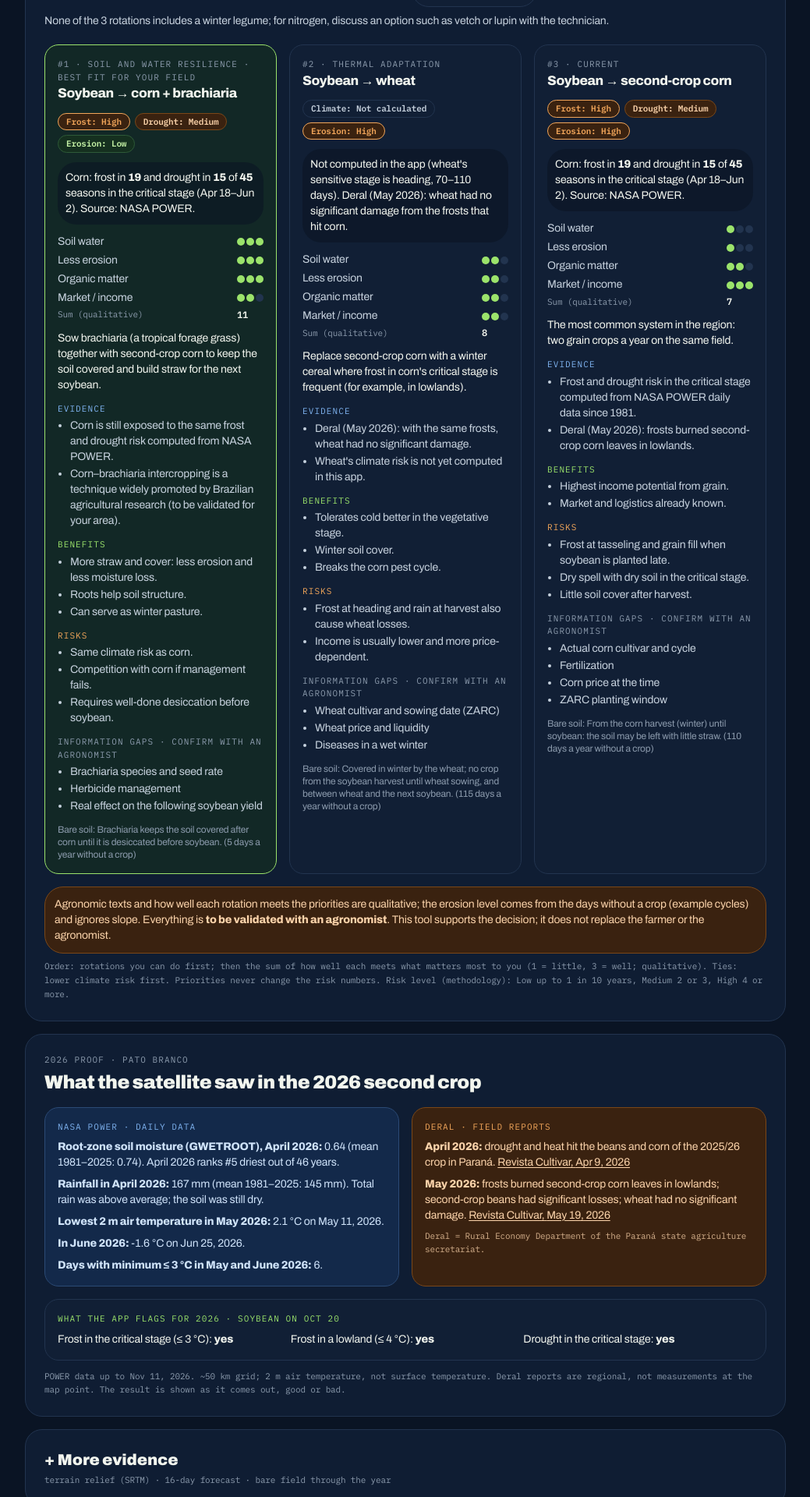
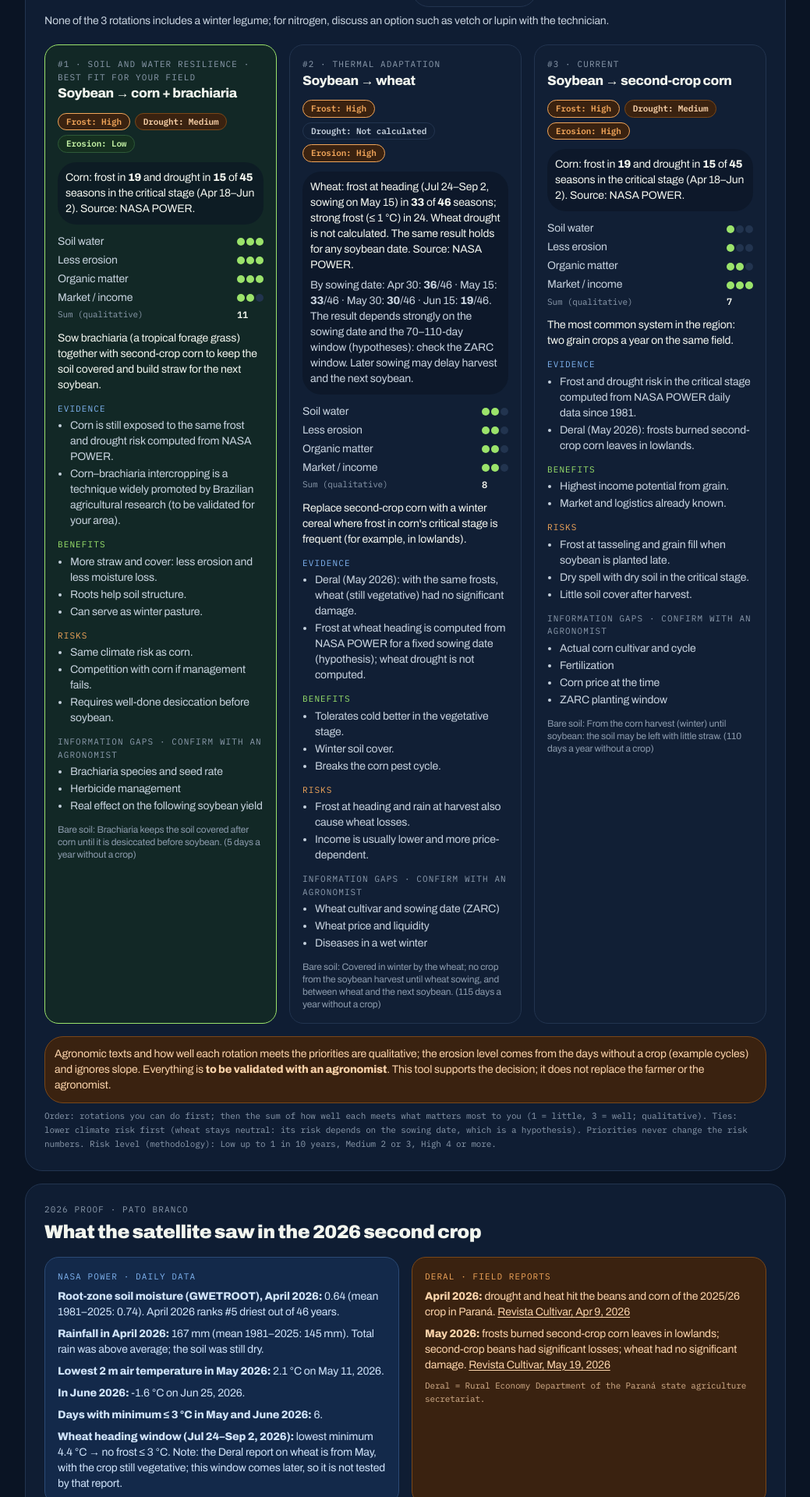
Before and after one commit to HelenaCarrano/houston_we_have_a_harvest, a Next.js app: page / in a window 1280 px wide. Shown: the part 2280-4200 px from the top of the page at 78% size, without its empty margins (120-1159 px from the left). Built offline with nearby package versions, Linux system fonts and the light colour scheme.

Commit message:
feat: risco de geada no espigamento do trigo (NASA POWER) com sensibilidade à semeadura e testes

```diff
--- a/src/components/gt/GroundTruthApp.tsx
+++ b/src/components/gt/GroundTruthApp.tsx
@@ -512,6 +512,24 @@ function Prova2026({ local, d, limite }: { local: LocalView; d: DataView; limite
                   {p.diasFrioMaioJunho2026}.
                 </li>
               )}
+              {local.trigo.minimaJanela2026 !== null && (
+                <li>
+                  <b>
+                    {t(
+                      `Janela do espigamento do trigo (${fmtDia(local.trigo.janela.inicio, lang)}–${fmtDia(local.trigo.janela.fim, lang)}/2026):`,
+                      `Wheat heading window (${fmtDia(local.trigo.janela.inicio, lang)}–${fmtDia(local.trigo.janela.fim, lang)}, 2026):`,
+                    )}
+                  </b>{" "}
+                  {t("menor mínima", "lowest minimum")} {fmtNum(local.trigo.minimaJanela2026, 1, lang)} °C →{" "}
+                  {local.trigo.minimaJanela2026 <= limite
+                    ? t(`geada ≤ ${limite} °C.`, `frost ≤ ${limite} °C.`)
+                    : t(`sem geada ≤ ${limite} °C. `, `no frost ≤ ${limite} °C. `)}
+                  {t(
+                    "Atenção: o relato do Deral sobre o trigo é de maio, com a lavoura ainda em fase vegetativa; esta janela é posterior e, portanto, não é testada por ele.",
+                    "Note: the Deral report on wheat is from May, with the crop still vegetative; this window comes later, so it is not tested by that report.",
+                  )}
+                </li>
+              )}
             </ul>
           </div>
           <div className="rounded-[18px] border border-gt-risk-line bg-gt-risk-bg p-4 text-gt-risk-text">
@@ -898,7 +916,7 @@ export function GroundTruthApp({ data }: { data: ViewData }) {
           )}
         </Card>
 
-        <Rotacoes d={dEf} nomeLocal={local.nome} baixada={baixada} filtroRotulo={filtroTexto} />
+        <Rotacoes d={dEf} trigo={local.trigo} nomeLocal={local.nome} baixada={baixada} filtroRotulo={filtroTexto} />
 
         <Prova2026 local={local} d={d} limite={p.limiteGeadaC} />
 
--- a/src/components/gt/Rotacoes.tsx
+++ b/src/components/gt/Rotacoes.tsx
@@ -1,7 +1,7 @@
 "use client";
 
 import { useState } from "react";
-import type { DataView } from "@/lib/view-data";
+import type { DataView, TrigoView } from "@/lib/view-data";
 import {
   ROTACOES,
   PRIORIDADES,
@@ -69,11 +69,14 @@ function Lista({ titulo, itens, cor }: { titulo: string; itens: string[]; cor: s
 
 export function Rotacoes({
   d,
+  trigo,
   nomeLocal,
   baixada,
   filtroRotulo = "",
 }: {
   d: DataView;
+  /** Geada no espigamento do trigo (não depende da data da soja). */
+  trigo: TrigoView;
   nomeLocal: string;
   baixada: boolean;
   /** Filtro de El Niño/La Niña ativo (vazio = todos os anos). */
@@ -92,6 +95,8 @@ export function Rotacoes({
   const geada = baixada ? d.geadaBaixada : d.geada;
   const nivelGeada = nivelPorFreq(geada.frequencia);
   const nivelSeca = nivelPorFreq(d.seca.frequencia);
+  const geadaTrigo = baixada ? trigo.geadaBaixada : trigo.geada;
+  const sensTrigo = baixada ? trigo.sensibilidadeBaixada : trigo.sensibilidade;
   const nivelClimaMilho: Nivel = PESO_NIVEL[nivelGeada] >= PESO_NIVEL[nivelSeca] ? nivelGeada : nivelSeca;
 
   // trigo: risco não calculado → neutro (1) no desempate
@@ -116,7 +121,12 @@ export function Rotacoes({
         ` Risco do milho nesta data: geada em ${geada.anosComEvento} e seca em ${d.seca.anosComEvento} de ${geada.totalAnos} safras.`,
         ` Corn risk on this date: frost in ${geada.anosComEvento} and drought in ${d.seca.anosComEvento} of ${geada.totalAnos} seasons.`,
       )
-    : "";
+    : melhor.r.id === "trigo"
+      ? t(
+          ` Geada no espigamento do trigo: ${geadaTrigo.anosComEvento} de ${geadaTrigo.totalAnos} safras (depende da data de semeadura).`,
+          ` Wheat frost at heading: ${geadaTrigo.anosComEvento} of ${geadaTrigo.totalAnos} seasons (depends on the sowing date).`,
+        )
+      : "";
   const descartadasTxt = descartadas
     .map((a) => {
       const k = a.bloqueios[0];
@@ -262,7 +272,10 @@ export function Rotacoes({
                     <SeloNivel nivel={nivelSeca} rotulo={t("Seca", "Drought")} />
                   </>
                 ) : (
-                  <SeloNivel nivel="Não calculado" rotulo={t("Clima", "Climate")} />
+                  <>
+                    <SeloNivel nivel={geadaTrigo.nivel} rotulo={t("Geada", "Frost")} />
+                    <SeloNivel nivel="Não calculado" rotulo={t("Seca", "Drought")} />
+                  </>
                 )}
                 <SeloNivel nivel={d.campo[r.id].nivelErosao} rotulo={t("Erosão", "Erosion")} />
               </div>
@@ -278,7 +291,35 @@ export function Rotacoes({
                     {t("Fonte: NASA POWER.", "Source: NASA POWER.")}
                   </>
                 ) : (
-                  x.riscoQualitativo
+                  <>
+                    {t("Trigo: geada no espigamento (", "Wheat: frost at heading (")}
+                    {dia(trigo.janela.inicio)}–{dia(trigo.janela.fim)}
+                    {t(`, semeadura em ${dia(trigo.semeadura)}) em `, `, sowing on ${dia(trigo.semeadura)}) in `)}
+                    <b>{geadaTrigo.anosComEvento}</b> {t("de", "of")} <b>{geadaTrigo.totalAnos}</b>{" "}
+                    {t("safras", "seasons")}
+                    {geadaTrigo.anosFortes && geadaTrigo.anosFortes.length > 0
+                      ? t(`; geada forte (≤ ${trigo.limiteForteC + (baixada ? trigo.ajusteBaixadaC : 0)} °C) em ${geadaTrigo.anosFortes.length}`, `; strong frost (≤ ${trigo.limiteForteC + (baixada ? trigo.ajusteBaixadaC : 0)} °C) in ${geadaTrigo.anosFortes.length}`)
+                      : ""}
+                    . {t("Seca do trigo não calculada. O mesmo resultado vale para qualquer data da soja. Fonte: NASA POWER.", "Wheat drought is not calculated. The same result holds for any soybean date. Source: NASA POWER.")}
+                    <span className="mt-1.5 block text-gt-muted">
+                      {t("Por data de semeadura: ", "By sowing date: ")}
+                      {sensTrigo.map((s, k) => (
+                        <span key={s.semeadura}>
+                          {k > 0 ? " · " : ""}
+                          {dia(s.semeadura)}: <b>{s.anosComEvento}</b>/{s.totalAnos}
+                        </span>
+                      ))}
+                      . {t(
+                        "O resultado depende muito da data de semeadura e da janela de 70–110 dias (hipóteses): confira a janela do ZARC. Semeadura mais tarde pode atrasar a colheita e a próxima soja.",
+                        "The result depends strongly on the sowing date and the 70–110-day window (hypotheses): check the ZARC window. Later sowing may delay harvest and the next soybean.",
+                      )}
+                    </span>
+                    {filtroRotulo && (
+                      <span className="mt-1.5 block text-gt-faint">
+                        {t("O filtro de El Niño/La Niña não é aplicado ao trigo.", "The El Niño/La Niña filter is not applied to wheat.")}
+                      </span>
+                    )}
+                  </>
                 )}
               </p>
 
--- a/src/lib/engine/index.ts
+++ b/src/lib/engine/index.ts
@@ -300,3 +300,66 @@ export function deCada10(frequencia: number): number {
 
 export const AVISO_BAIXADA =
   "Baixadas acumulam ar frio; o risco local tende a ser maior que o calculado para a região.";
+
+/**
+ * Geada na fase sensível do TRIGO (emborrachamento ao florescimento): em cada ano, verifica se
+ * T2M_MIN <= limite em algum dia de [semeadura + espigamentoTrigoInicio, semeadura + espigamentoTrigoFim].
+ * A semeadura é uma data fixa do ano (hipótese; o ZARC define a janela real), então o resultado
+ * NÃO depende da data de plantio da soja. O ano listado é o da semeadura (a fase cai no mesmo ano).
+ * Mesmos limites de geada do milho (3 °C / 1 °C no abrigo; baixada +1 °C) para a comparação ser justa.
+ */
+export function riscoGeadaTrigo(
+  dados: DadosDiarios,
+  params: EngineParams = PARAMS_PADRAO,
+  baixada = false,
+  semeadura: string = params.semeaduraTrigo,
+): ResultadoRisco {
+  const inicio = inicioSerie(dados);
+  const ajuste = baixada ? params.ajusteBaixadaC : 0;
+  const limite = params.limiteGeadaC + ajuste;
+  const limiteForte = params.limiteGeadaForteC + ajuste;
+  const [mes, dia] = semeadura.split("-").map(Number);
+  const porAno: AnoAvaliado[] = [];
+  for (const ano of anosDePlantio(dados)) {
+    const s = utc(ano, mes, dia);
+    const t = fatia(
+      dados.data.T2M_MIN,
+      inicio,
+      somaDias(s, params.espigamentoTrigoInicio),
+      somaDias(s, params.espigamentoTrigoFim),
+    );
+    if (!completa(t)) continue;
+    const min = Math.min(...t);
+    porAno.push({ ano, evento: min <= limite, forte: min <= limiteForte, valor: min });
+  }
+  return resumo(porAno, true);
+}
+
+/** Datas de semeadura do trigo usadas para mostrar o quanto o resultado depende dessa hipótese. */
+export const SEMEADURAS_TRIGO_SENSIBILIDADE = ["04-30", "05-15", "05-30", "06-15"] as const;
+
+export interface SensibilidadeTrigo {
+  semeadura: string;
+  anosComEvento: number;
+  totalAnos: number;
+}
+
+/** Geada no espigamento do trigo para várias datas de semeadura (mesma janela em dias). */
+export function sensibilidadeTrigo(
+  dados: DadosDiarios,
+  params: EngineParams = PARAMS_PADRAO,
+  baixada = false,
+): SensibilidadeTrigo[] {
+  return SEMEADURAS_TRIGO_SENSIBILIDADE.map((semeadura) => {
+    const r = riscoGeadaTrigo(dados, params, baixada, semeadura);
+    return { semeadura, anosComEvento: r.anosComEvento, totalAnos: r.totalAnos };
+  });
+}
+
+/** Início e fim ("MM-DD") da fase sensível do trigo, num ano comum, para mostrar na tela. */
+export function janelaTrigo(params: EngineParams = PARAMS_PADRAO): { inicio: string; fim: string } {
+  const [mes, dia] = params.semeaduraTrigo.split("-").map(Number);
+  const s = utc(2025, mes, dia);
+  const f = (d: Date) => d.toISOString().slice(5, 10);
+  return { inicio: f(somaDias(s, params.espigamentoTrigoInicio)), fim: f(somaDias(s, params.espigamentoTrigoFim)) };
+}
--- a/src/lib/engine/params.ts
+++ b/src/lib/engine/params.ts
@@ -33,6 +33,9 @@ export interface EngineParams {
   semeaduraTrigo: string;
   /** Dias do plantio à colheita do trigo (hipótese a validar). */
   cicloTrigo: number;
+  /** Fase sensível do trigo (emborrachamento ao florescimento): dias após a semeadura (hipótese a validar). */
+  espigamentoTrigoInicio: number;
+  espigamentoTrigoFim: number;
   /** Até este número de dias sem cultura o campo conta como coberto (tolerância do intervalo de semeadura). */
   toleranciaCobertoDias: number;
   /** Mais dias sem cultura que isto = erosão Alta (Metodologia: "descoberto mais de 60 dias"). */
@@ -56,6 +59,8 @@ export const PARAMS_PADRAO: EngineParams = {
   cicloMilho: 135,
   semeaduraTrigo: "05-15",
   cicloTrigo: 130,
+  espigamentoTrigoInicio: 70,
+  espigamentoTrigoFim: 110,
   toleranciaCobertoDias: 15,
   limiteErosaoAltaDias: 60,
   chuvaForteMm: 50,
--- a/src/lib/rotacoes.ts
+++ b/src/lib/rotacoes.ts
@@ -95,8 +95,8 @@ export const ROTACOES: Rotacao[] = [
       justificativa:
         "Trocar o milho safrinha por um cereal de inverno onde a geada na fase crítica do milho é frequente (por exemplo, em baixadas).",
       evidencia: [
-        "Deral (mai/2026): com as mesmas geadas, o trigo não teve dano significativo.",
-        "O risco climático do trigo ainda não é calculado neste app.",
+        "Deral (mai/2026): com as mesmas geadas, o trigo (ainda vegetativo) não teve dano significativo.",
+        "Geada no espigamento do trigo calculada com a NASA POWER para uma semeadura fixa (hipótese); a seca do trigo não é calculada.",
       ],
       beneficios: [
         "Tolera melhor o frio na fase vegetativa.",
@@ -118,8 +118,8 @@ export const ROTACOES: Rotacao[] = [
       justificativa:
         "Replace second-crop corn with a winter cereal where frost in corn's critical stage is frequent (for example, in lowlands).",
       evidencia: [
-        "Deral (May 2026): with the same frosts, wheat had no significant damage.",
-        "Wheat's climate risk is not yet computed in this app.",
+        "Deral (May 2026): with the same frosts, wheat (still vegetative) had no significant damage.",
+        "Frost at wheat heading is computed from NASA POWER for a fixed sowing date (hypothesis); wheat drought is not computed.",
       ],
       beneficios: [
         "Tolerates cold better in the vegetative stage.",
@@ -200,11 +200,11 @@ export const NOTA_NITROGENIO = {
 export const REGRA_ORDEM = {
   pt:
     "Ordem: rotações que você consegue fazer primeiro; depois, soma de quanto cada uma atende ao que pesa mais para você (1 = pouco, 3 = bem; qualitativo). " +
-    "Empate: menor risco climático primeiro. As prioridades não mudam os números de risco. " +
+    "Empate: menor risco climático primeiro (o trigo fica neutro: seu risco depende da data de semeadura, que é hipótese). As prioridades não mudam os números de risco. " +
     "Nível de risco (Metodologia): Baixo até 1 em 10 anos, Médio 2 ou 3, Alto 4 ou mais.",
   en:
     "Order: rotations you can do first; then the sum of how well each meets what matters most to you (1 = little, 3 = well; qualitative). " +
-    "Ties: lower climate risk first. Priorities never change the risk numbers. " +
+    "Ties: lower climate risk first (wheat stays neutral: its risk depends on the sowing date, which is a hypothesis). Priorities never change the risk numbers. " +
     "Risk level (methodology): Low up to 1 in 10 years, Medium 2 or 3, High 4 or more.",
 };
 
--- a/src/lib/view-data.ts
+++ b/src/lib/view-data.ts
@@ -9,6 +9,10 @@ import ensoData from "@/data/enso.json";
 import {
   PARAMS_PADRAO,
   riscoPorData,
+  riscoGeadaTrigo,
+  sensibilidadeTrigo,
+  janelaTrigo,
+  type SensibilidadeTrigo,
   restringirAnos,
   confianca,
   nivelRisco,
@@ -121,6 +125,23 @@ export interface LocalView {
   epocaGeada: { inicio: string; fim: string; anosComGeada: number; anosTotal: number } | null;
   prova2026: Prova2026;
   relevo: Relevo | null;
+  /** Geada na fase sensível do trigo (independe da data da soja). */
+  trigo: TrigoView;
+}
+
+export interface TrigoView {
+  geada: RiscoView;
+  geadaBaixada: RiscoView;
+  /** Resultado por data de semeadura (mostra o quanto depende da hipótese). */
+  sensibilidade: SensibilidadeTrigo[];
+  sensibilidadeBaixada: SensibilidadeTrigo[];
+  semeadura: string;
+  /** Limite de geada forte (°C, no abrigo) e ajuste da baixada, para os textos. */
+  limiteForteC: number;
+  ajusteBaixadaC: number;
+  janela: { inicio: string; fim: string };
+  /** Menor mínima do ar na janela do trigo em 2026 (semeadura em 15/05 por padrão); null se a janela ainda não terminou nos dados. */
+  minimaJanela2026: number | null;
 }
 
 export interface Relevo {
@@ -369,6 +390,21 @@ export function buildViewData(params: EngineParams = PARAMS_PADRAO): ViewData {
       epocaGeada: epocaGeada(dados, params.limiteGeadaC),
       prova2026: prova2026(dados, params.limiteGeadaC),
       relevo: relevoDe(id),
+      trigo: (() => {
+        const g = riscoGeadaTrigo(dados, params, false);
+        const gb = riscoGeadaTrigo(dados, params, true);
+        return {
+          geada: view(g),
+          geadaBaixada: view(gb),
+          sensibilidade: sensibilidadeTrigo(dados, params, false),
+          sensibilidadeBaixada: sensibilidadeTrigo(dados, params, true),
+          semeadura: params.semeaduraTrigo,
+          limiteForteC: params.limiteGeadaForteC,
+          ajusteBaixadaC: params.ajusteBaixadaC,
+          janela: janelaTrigo(params),
+          minimaJanela2026: g.porAno.find((a) => a.ano === 2026)?.valor ?? null,
+        } satisfies TrigoView;
+      })(),
     } satisfies LocalView;
   });
   return {
```
Also changed, not shown: 2 other files (tests, documents, lock files or other folders).
